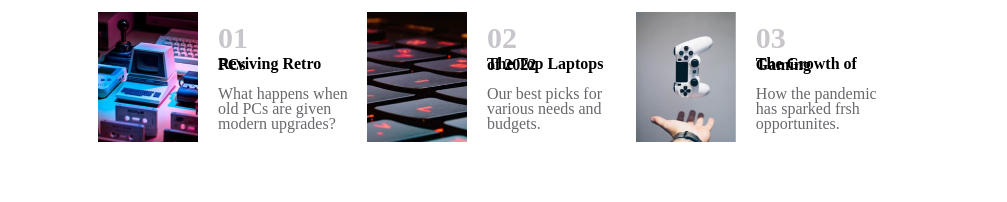
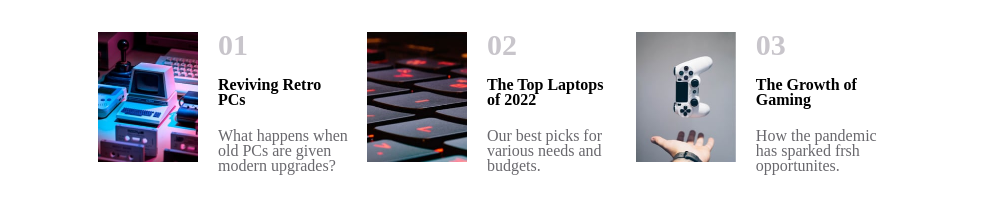
Before and after one commit to muchokiesther/News_homepg, a plain HTML site: page index.html in a window 1280 px wide. Shown: the part 663-865 px from the top of the page, without its empty margins (154-1161 px from the left). Before the commit the page ends 823 px from the top, so only its background shows below. Drawn offline with Linux system fonts and the light colour scheme.

Commit message:
News dashboard

```diff
--- a/style.css
+++ b/style.css
@@ -133,6 +133,7 @@
     margin-right: 20px;
     width: 100px;
     height: 130px;
+    padding-top: 20px;
 }
 
 .seven{
@@ -144,6 +145,7 @@
     margin-right: 20px;
     width: 100px;
     height: 130px;
+    padding-top: 20px;
 }
 
 .eight{
@@ -156,6 +158,7 @@
     margin-right: 20px;
     width: 100px;
     height: 130px;
+    padding-top: 20px;
 }
 
 
@@ -183,7 +186,7 @@
 }
 
 .retro{
-    line-height: 1px;
+    line-height: 15px;
 
 
 }
@@ -192,7 +195,7 @@
 }
 
 .laptops{
-    line-height: 1px;
+    line-height: 15px;
 
 }
 
@@ -201,7 +204,7 @@
   }
 
   .gaming{
-    line-height: 1px;
+    line-height: 15px;
 
   }
 
```
